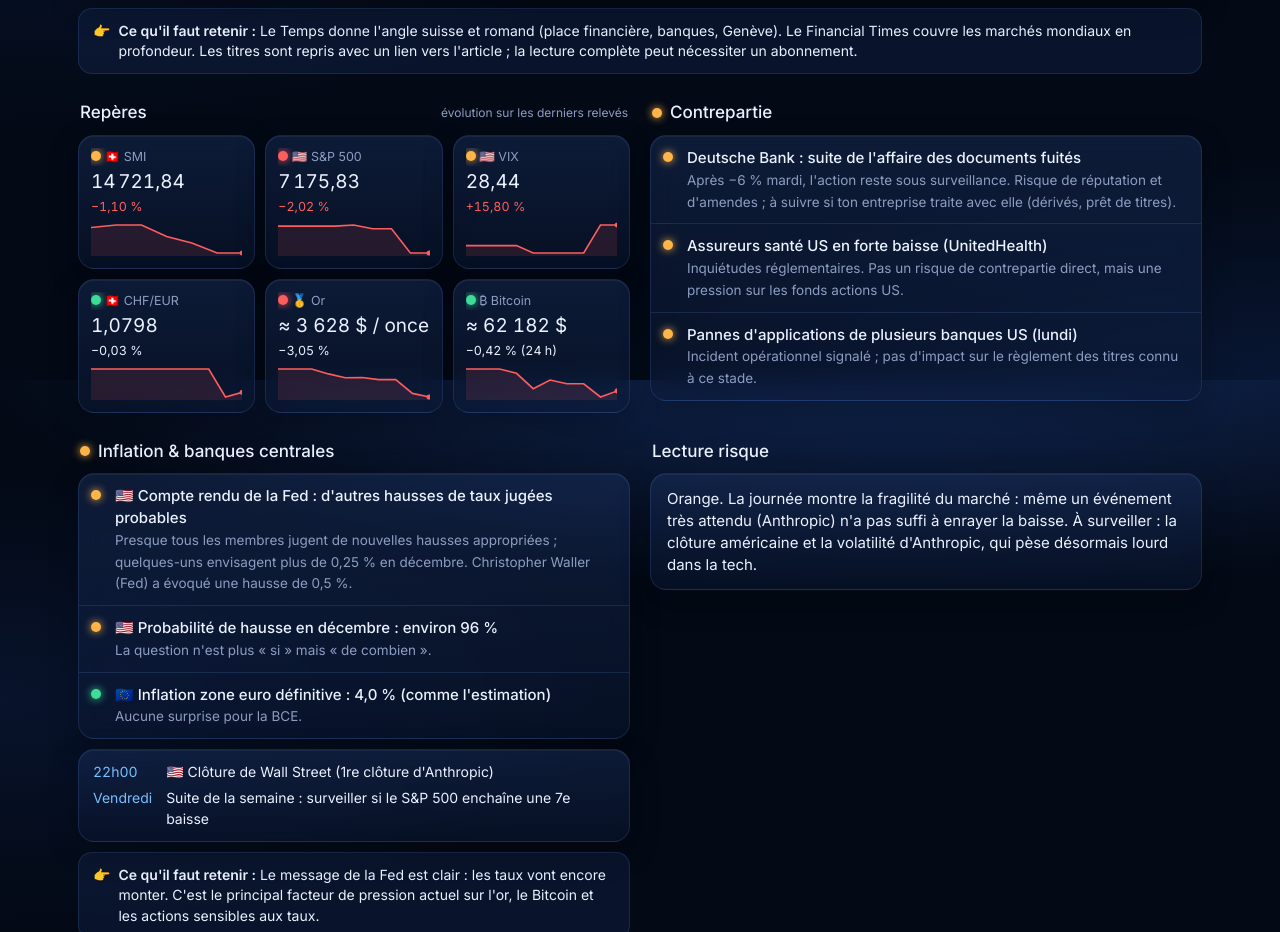
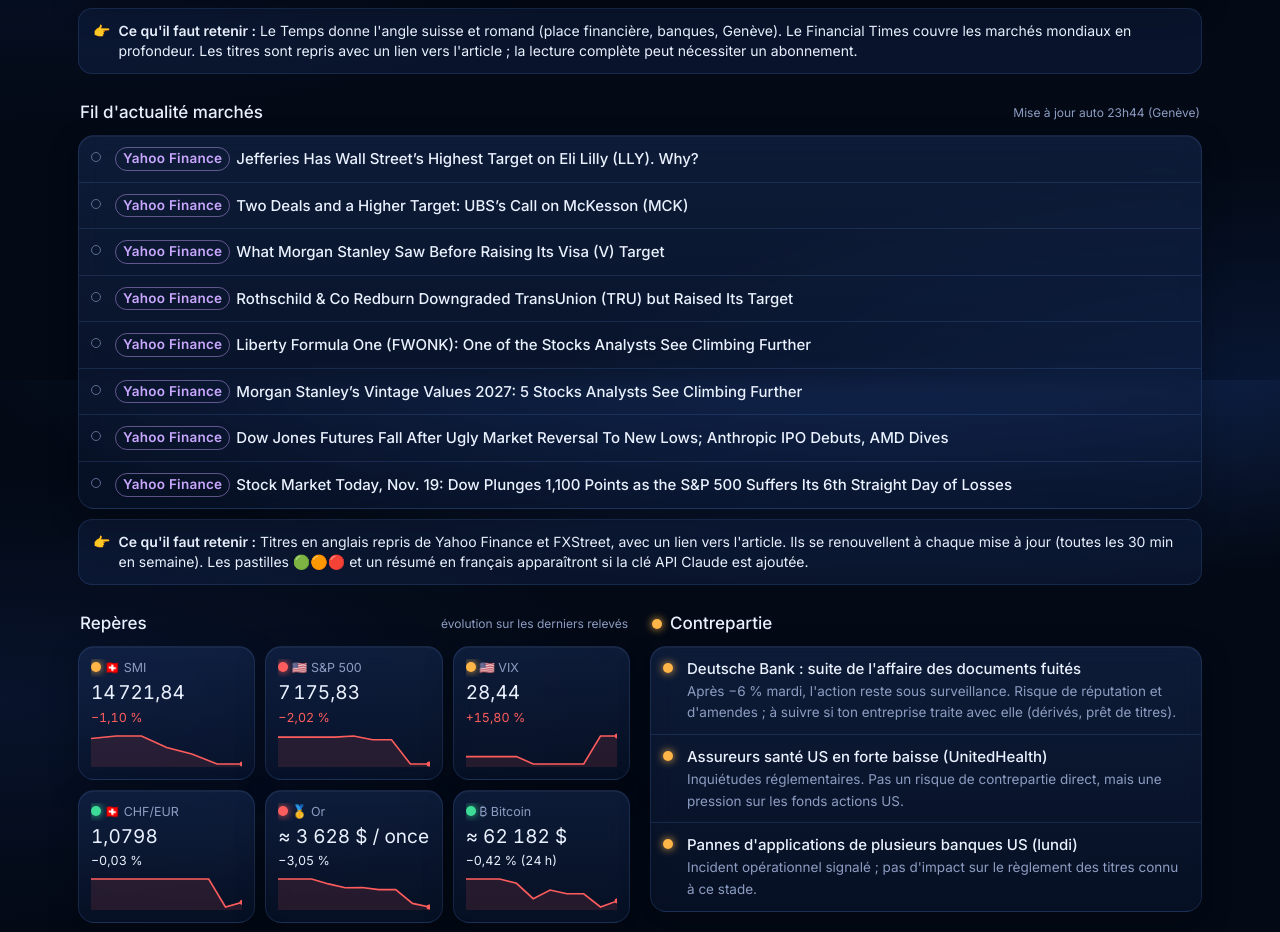
Before and after one commit to Emonda1227/Market-radar, a plain HTML site: page index.html in a window 1280 px wide. Shown: the part 2020-2952 px from the top of the page. Drawn offline with Linux system fonts and the light colour scheme.

Commit message:
Add files via upload

```diff
--- a/index.html
+++ b/index.html
@@ -165,6 +165,8 @@ a{color:var(--accent-2)}
 .srcb.ft{color:#f2b98f;border-color:rgba(242,185,143,.45)}
 .srcb.lt{color:#9cc3ff;border-color:rgba(156,195,255,.45)}
 .pdate{display:block;margin-top:3px;font-size:11.5px;color:var(--dim)}
+.srcb.yf{color:#c9a7ff;border-color:rgba(201,167,255,.45)}
+.srcb.fx{color:#8fe0c2;border-color:rgba(143,224,194,.45)}
 .stk .ext{grid-column:2/-1;min-width:0}
 .stk .ext:empty{display:none}
 .stk .ext .sub{display:block;font-size:11.5px;color:var(--dim)}
@@ -304,6 +306,7 @@ function collect() {
     {title: "Contrepartie", list: S.counterparty},
     {title: "Inflation & banques centrales", list: S.macro.rows, note: S.macro.note},
     ...(S.press ? [{title: "Presse · Le Temps & FT", list: S.press.items || []}] : []),
+    {title: "Fil d'actualité", list: (S.news || []).map(i => ({...i, why: i.why || ""}))},
     ...(S.stars ? S.stars.groups.map(g => ({title: "Stars · " + g.title, list: g.rows.map(r => ({r: r.r, t: `${r.name} ${r.d == null ? "n.d." : (r.d > 0 ? "+" : "") + String(r.d).replace(".", ",") + " %"}`, why: r.scope || ""}))})) : []),
     ...(S.cro ? [{title: "CRO · Stress test immédiat", list: S.cro.stress || []}, {title: "CRO · À remonter", list: S.cro.escalate || []}, {title: "CRO · Risques émergents", list: S.cro.emerging || []}] : [])
   ];
@@ -322,6 +325,16 @@ function pressBlock() {
   return blk(`<h2 class="h2">${dot(worst(p.items))} À la une : Le Temps & Financial Times <small>${esc(p.asof || "")}</small></h2><div class="card items press">${p.items.map(i => `<div class="item">${dot(i.r)}<div><b><span class="srcb ${cls_(i.src)}">${esc(i.src)}</span>${i.url ? `<a href="${esc(i.url)}" target="_blank" rel="noopener">${esc(i.t)}</a>` : esc(i.t)}</b><span>${esc(i.why)}</span>${i.date ? `<span class="pdate">${esc(i.date)}</span>` : ""}</div></div>`).join("")}</div>${note(p.note)}`, "full");
 }
 
+/* Fil d'actualité : S.news[] {t, link, src, date, r, why}, écrit par update.py (Yahoo Finance, FXStreet) */
+function newsBlock() {
+  const n = (S.news || []).filter(i => i && i.t);
+  if (!n.length) return "";
+  const srcName = s => /yahoo/i.test(s || "") ? "Yahoo Finance" : /fxstreet/i.test(s || "") ? "FXStreet" : (s || "");
+  const cls_ = s => /yahoo/i.test(s || "") ? "yf" : /fxstreet/i.test(s || "") ? "fx" : "";
+  const rated = n.some(i => i.r && i.r !== "n");
+  return blk(`<h2 class="h2">${rated ? dot(worst(n)) + " " : ""}Fil d'actualité marchés <small>${esc((S.press && S.press.asof) || "")}</small></h2><div class="card items press">${n.map(i => `<div class="item">${dot(i.r || "n")}<div><b><span class="srcb ${cls_(i.src)}">${esc(srcName(i.src))}</span>${i.link ? `<a href="${esc(i.link)}" target="_blank" rel="noopener">${esc(i.t)}</a>` : esc(i.t)}</b>${i.why ? `<span>${esc(i.why)}</span>` : ""}${i.date ? `<span class="pdate">${esc(i.date)}</span>` : ""}</div></div>`).join("")}</div>${note("Titres en anglais repris de Yahoo Finance et FXStreet, avec un lien vers l'article. Ils se renouvellent à chaque mise à jour (toutes les 30 min en semaine)." + (rated ? "" : " Les pastilles 🟢🟠🔴 et un résumé en français apparaîtront si la clé API Claude est ajoutée."))}`, "full");
+}
+
 const VIEWS = {
   synthese() {
     const groups = collect();
@@ -331,7 +344,7 @@ const VIEWS = {
     const flat = [...S.indices.flatMap(g => g.rows), ...S.vol.rows, ...Object.values(S.assets).flatMap(a => a.rows)];
     return blk(`<div class="card hero"><div class="lbl">Niveau d'alerte du jour</div><div class="big">${dot(S.overall)} ${label}</div><p>${esc(S.headline)}</p></div>`, "full hero-wrap")
       + blk(`<div class="counts">${[["r", "down", "attention", ""], ["o", "", "à surveiller", "color:var(--warn)"], ["g", "up", "normal", ""]].map(([k, cl, lb, st]) => `<button class="card count" data-filter="${k}" aria-pressed="${FILTER === k}"><b class="${cl}" style="${st}">${c[k]}</b><span>${lb}</span></button>`).join("")}</div>`, "full counts-wrap")
-      + (FILTER ? filtered(groups) : ("" + blk(`<h2 class="h2">En bref</h2>${items(S.bref)}`) + pressBlock()
+      + (FILTER ? filtered(groups) : ("" + blk(`<h2 class="h2">En bref</h2>${items(S.bref)}`) + pressBlock() + newsBlock()
       + blk(`<h2 class="h2">Repères <small>évolution sur les derniers relevés</small></h2>
       <div class="tiles">${pick.map(([id, n]) => { const r = flat.find(x => x.id === id) || {}; const v = typeof r.d === "number" ? `<span class="${cls(r.d, INV.has(id))}">${fmtP(r.d)}</span>` : esc(r.d ?? "n.d."); return `<div class="card tile"><span class="n">${dot(r.r)} ${esc(n)}</span><span class="v num">${typeof r.last === "number" && !r.value ? fmtN(r.last, r.last < 10 ? 4 : 2) : esc(r.value || "n.d.")}</span><span class="num" style="font-size:12.5px">${v}</span>${spark(series(id), INV.has(id))}</div>`; }).join("")}</div>`)
       + blk(`<h2 class="h2">${dot(worst(S.counterparty))} Contrepartie</h2>${items(S.counterparty)}`)
```
Also changed, not shown: 1 other file.
